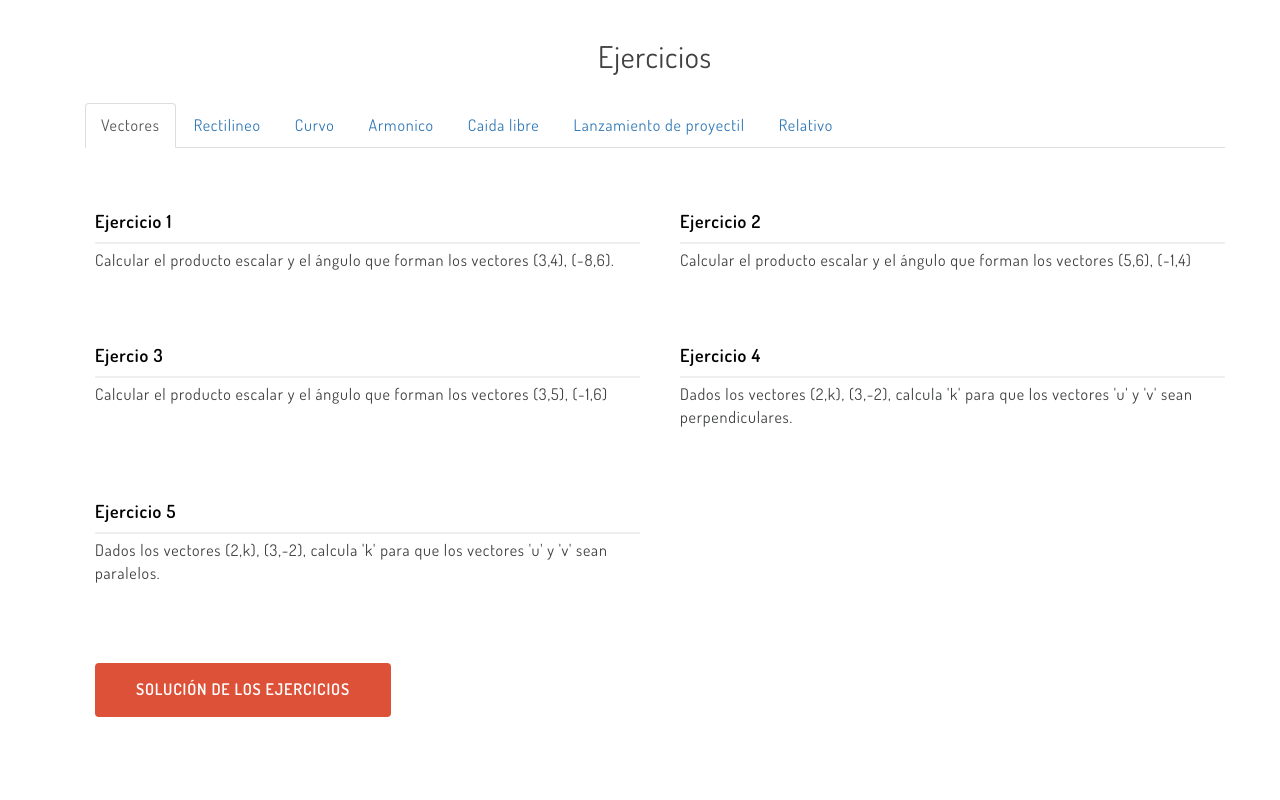
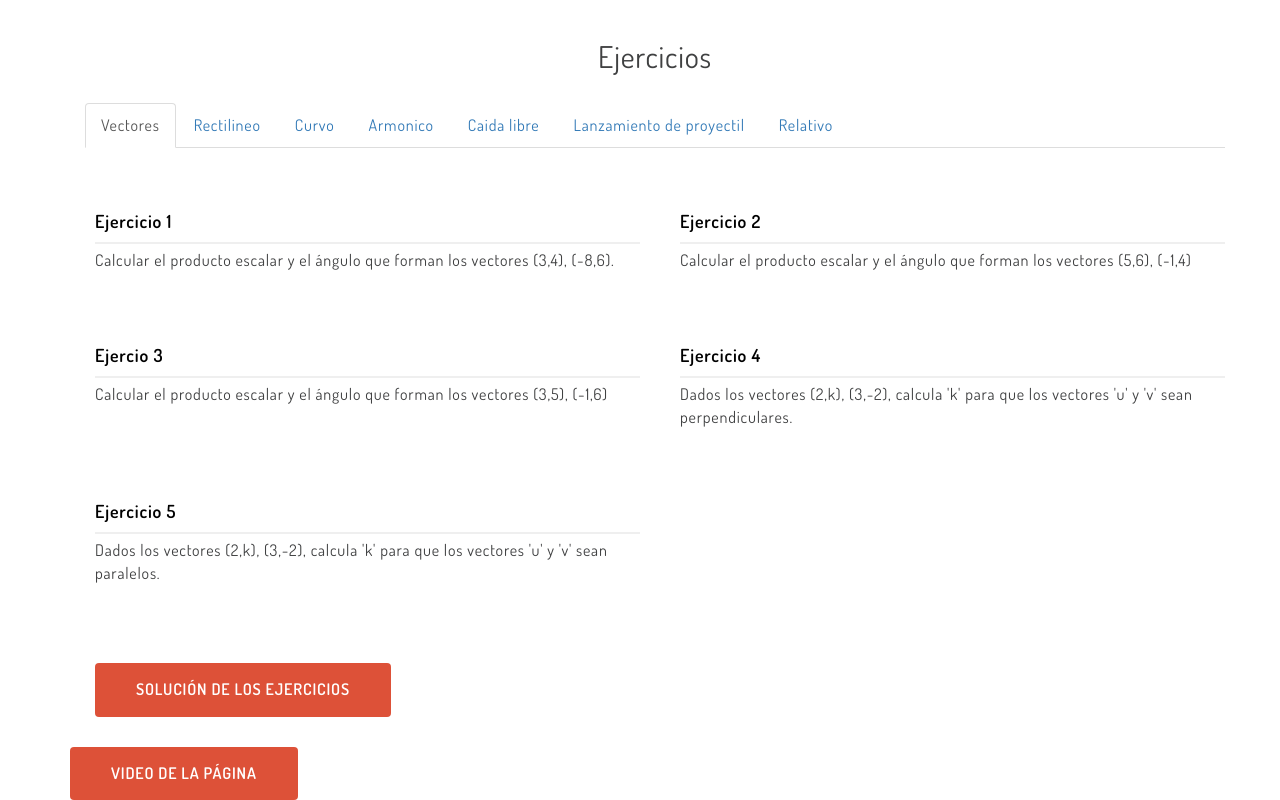
Before and after one commit to Queso321/Fisica-1, a plain HTML site: page index.html in a window 1280 px wide. Shown: the part 2302-3102 px from the top of the page. Before the commit the page ends 3049 px from the top, so only its background shows below. Drawn offline with Linux system fonts and the light colour scheme; files whose address does not match are found by name.

Commit message:
Update index.html

```diff
--- a/index.html
+++ b/index.html
@@ -737,7 +737,7 @@
           </div>
         </div>
       </div>
-
+      <a href="https://youtu.be/OJX6z3QIW7I?si=VI4nlmgNTs54sx_f" class="btn btn-lg btn-red">Video de la página</a>
       <!-- End: Schedule -->
 
       <!-- jQuery (necessary for Bootstrap's JavaScript plugins) -->
```
